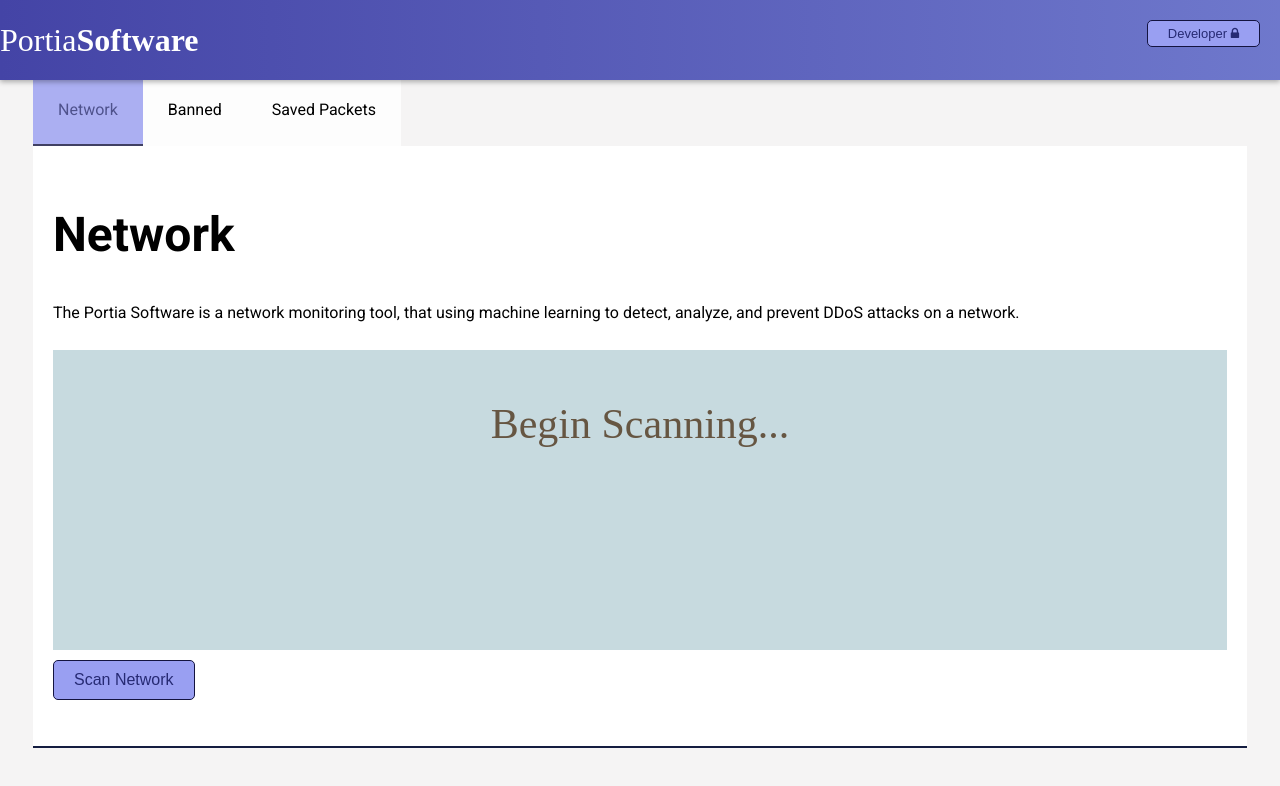
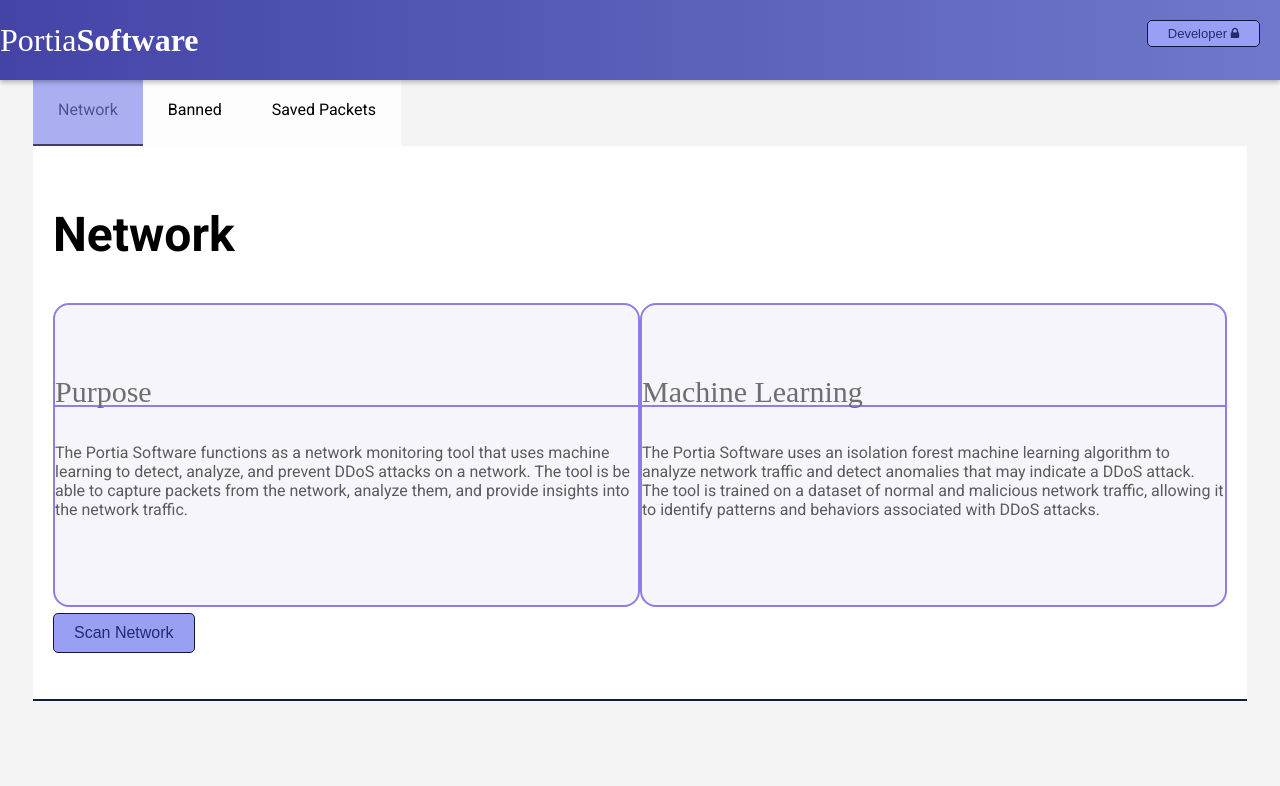
Before and after one commit to Jayce-Stephens/PortiaSoftware, a browser extension: page index.html in a window 1280 px wide. Drawn offline with Linux system fonts and the light colour scheme.

Commit message:
Add files via upload
Changes made to the Network Tab

```diff
--- a/index.html
+++ b/index.html
@@ -23,9 +23,15 @@
         <label for="network-display">Network</label>
         <div class="tab">
             <h2>Network</h2>
-            <p>The Portia Software is a network monitoring tool, that using machine learning to detect, analyze, and prevent DDoS attacks on a network.</p>
-            <div class="network-status">
-                <h1>Begin Scanning...</h1>
+            <div class="project-desc">
+                <div id="summary">
+                    <h1>Purpose</h1>
+                    <p>The Portia Software functions as a network monitoring tool that uses machine learning to detect, analyze, and prevent DDoS attacks on a network. The tool is be able to capture packets from the network, analyze them, and provide insights into the network traffic.</p>
+                </div>
+                <div id="ml-desc">
+                    <h1>Machine Learning</h1>
+                    <p>The Portia Software uses an isolation forest machine learning algorithm to analyze network traffic and detect anomalies that may indicate a DDoS attack. The tool is trained on a dataset of normal and malicious network traffic, allowing it to identify patterns and behaviors associated with DDoS attacks.</p>
+                </div>
             </div>
             <button onclick="startCapture()">Scan Network</button>
             <p id="status"></p>
--- a/tab-style.css
+++ b/tab-style.css
@@ -49,17 +49,17 @@ body {
     color: #ffff;
 }
 
-#developer-btn{
+#developer-btn {
     background-color: #999ff2;
     color: #262a73;
     border: 1px solid #141440;
     padding: 5px 20px;
-    font-size:small;
+    font-size: small;
     cursor: pointer;
     border-radius: 5px;
     float: right;
     margin-top: 20px;
-    position:absolute;
+    position: absolute;
     right: 20px;
 }
 
@@ -131,23 +131,49 @@ body {
     opacity: 0.5;
 }
 
-.network-status {
+.project-desc {
     width: 100%;
     height: 300px;
-    display: block;
-    background-color: #bad1d8;
+    display: flex;
+    flex-direction: row;
     opacity: 0.8;
 }
 
-.network-status h1 {
-    color: #402C14;
-    height: 100%;
-    vertical-align: middle;
+.project-desc h1 {
+    color: #1e1e1e;
+    height: 30px;
+    width: auto;
+    vertical-align: left;
     font-family: 'Monteserrat';
-    font-size: 42px;
+    font-size: 30px;
     font-weight: 100;
-    text-align: center;
+    text-align: left;
     padding-top: 50px;
+    border-bottom: #5334db 2px solid;
+}
+
+#summary {
+    width: 100%;
+    height: 300px;
+    display: flex;
+    flex-direction: column;
+    background-color: #f2f0fb;
+    border: #5334db 2px solid;
+    opacity: 0.8;
+    border-radius: 16px;
+
+}
+
+#ml-desc {
+    width: 100%;
+    height: 300px;
+    display: flex;
+    flex-direction: column;
+    background-color: #f2f0fb;
+    border: #5334db 2px solid;
+    opacity: 0.8;
+    border-radius: 16px;
+
 }
 
 .sp-boxes {
```
